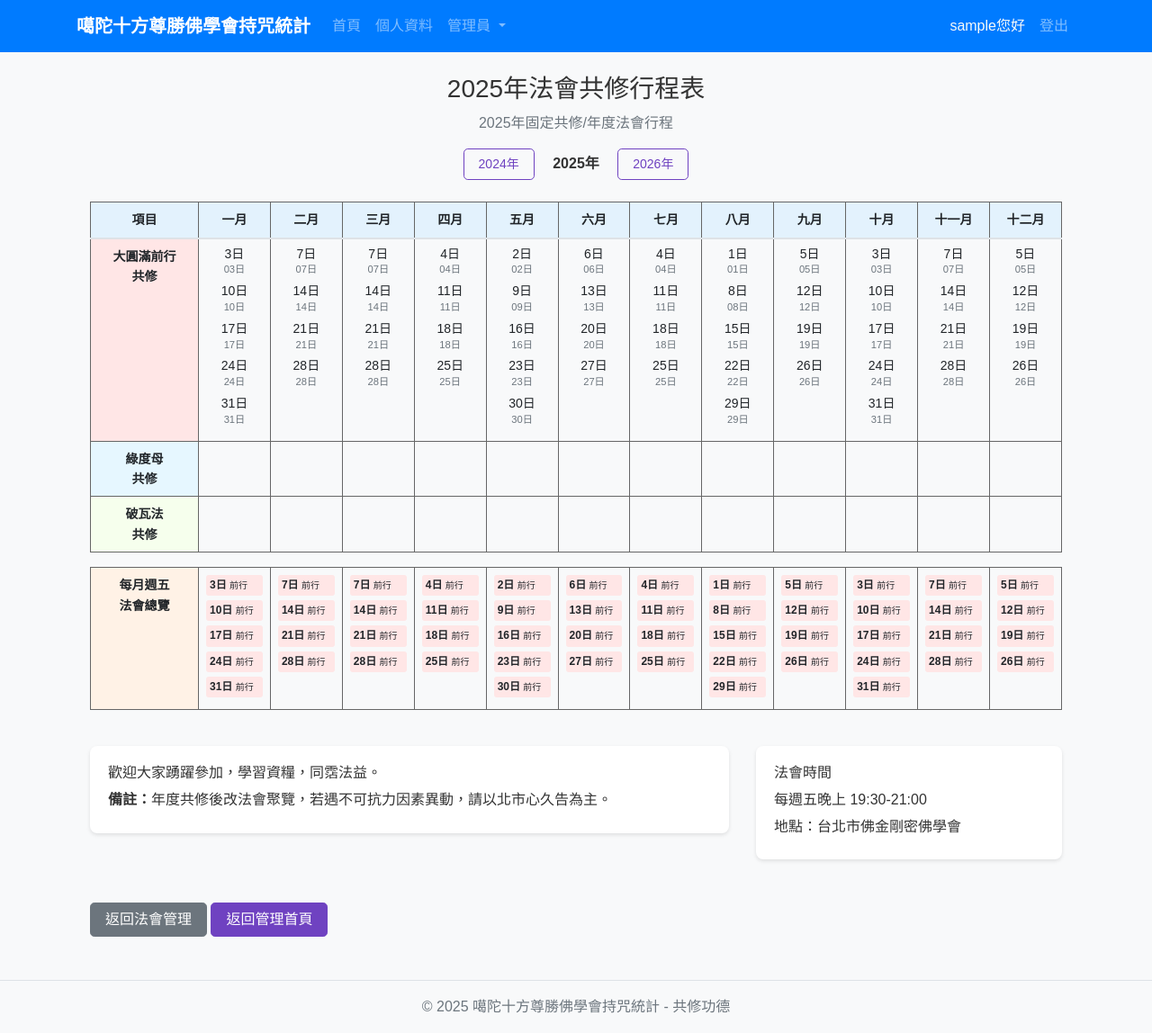
After one commit to BenLin77/mantra_count, a Flask app: page /admin/ceremony_calendar in a window 1280 px wide. The commit adds this page. Shown: the whole page at 90% size. Run offline with Flask 3, Linux system fonts and the light colour scheme; a user stored in the database is signed in; tables that the repository leaves empty hold one stand-in row (values such as "Sample post"); some libraries are stand-ins or nearby versions.

Commit message:
新增法會順序欄位以支持法會輪替，改進手動數據庫更新功能以自動創建和更新法會，並新增法會行事曆功能以顯示法會安排。

```diff
--- a/app/routes/admin.py
+++ b/app/routes/admin.py
@@ -379,3 +379,25 @@ def delete_ceremony(id):
 
     flash(f'法會 {ceremony_name} 已刪除', 'success')
     return redirect(url_for('admin.ceremonies'))
+
+@bp.route('/ceremony_calendar')
+@login_required
+@admin_required
+def ceremony_calendar():
+    """法會行事曆"""
+    year = request.args.get('year', datetime.now().year, type=int)
+
+    # 生成全年的法會安排
+    yearly_schedule = {}
+
+    for month in range(1, 13):
+        assignments = Ceremony.assign_ceremonies_to_fridays(year, month)
+        yearly_schedule[month] = assignments
+
+    # 獲取所有法會
+    ceremonies = Ceremony.query.filter_by(is_active=True).order_by(Ceremony.ceremony_order).all()
+
+    return render_template('admin/ceremony_calendar_simple.html',
+                         yearly_schedule=yearly_schedule,
+                         ceremonies=ceremonies,
+                         year=year)
--- /dev/null
+++ b/app/templates/admin/ceremony_calendar_simple.html
@@ -0,0 +1,242 @@
+{% extends "base.html" %}
+
+{% block title %}{{ year }}年法會共修行程表 - 管理員{% endblock %}
+
+{% block content %}
+<div class="container-fluid">
+    <div class="text-center mb-4">
+        <h3>{{ year }}年法會共修行程表</h3>
+        <p class="text-muted">{{ year }}年固定共修/年度法會行程</p>
+
+        <div class="mt-3">
+            <a href="{{ url_for('admin.ceremony_calendar', year=year-1) }}" class="btn btn-outline-primary btn-sm">{{ year-1 }}年</a>
+            <span class="mx-3 font-weight-bold">{{ year }}年</span>
+            <a href="{{ url_for('admin.ceremony_calendar', year=year+1) }}" class="btn btn-outline-primary btn-sm">{{ year+1 }}年</a>
+        </div>
+    </div>
+
+    <!-- 主要表格 -->
+    <div class="table-responsive">
+        <table class="table table-bordered table-sm">
+            <thead>
+                <tr class="table-primary text-center">
+                    <th style="width: 120px; vertical-align: middle;">項目</th>
+                    <th>一月</th>
+                    <th>二月</th>
+                    <th>三月</th>
+                    <th>四月</th>
+                    <th>五月</th>
+                    <th>六月</th>
+                    <th>七月</th>
+                    <th>八月</th>
+                    <th>九月</th>
+                    <th>十月</th>
+                    <th>十一月</th>
+                    <th>十二月</th>
+                </tr>
+            </thead>
+            <tbody>
+                <!-- 第一個法會 -->
+                <tr>
+                    <td class="font-weight-bold text-center ceremony-1" style="background-color: #FFE6E6;">
+                        大圓滿前行<br>共修
+                    </td>
+                    {% for month in range(1, 13) %}
+                    <td class="text-center">
+                        {% set month_assignments = yearly_schedule.get(month, []) %}
+                        {% for assignment in month_assignments %}
+                            {% if assignment.ceremony.ceremony_order == 1 %}
+                                <div class="ceremony-date">
+                                    {{ assignment.date.day }}日<br>
+                                    <small class="text-muted">{{ assignment.date.strftime('%d') }}日</small>
+                                </div>
+                            {% endif %}
+                        {% endfor %}
+                    </td>
+                    {% endfor %}
+                </tr>
+
+                <!-- 第二個法會 -->
+                <tr>
+                    <td class="font-weight-bold text-center ceremony-2" style="background-color: #E6F7FF;">
+                        綠度母<br>共修
+                    </td>
+                    {% for month in range(1, 13) %}
+                    <td class="text-center">
+                        {% set month_assignments = yearly_schedule.get(month, []) %}
+                        {% for assignment in month_assignments %}
+                            {% if assignment.ceremony.ceremony_order == 2 %}
+                                <div class="ceremony-date">
+                                    {{ assignment.date.day }}日<br>
+                                    <small class="text-muted">{{ assignment.date.strftime('%d') }}日</small>
+                                </div>
+                            {% endif %}
+                        {% endfor %}
+                    </td>
+                    {% endfor %}
+                </tr>
+
+                <!-- 第三個法會 -->
+                <tr>
+                    <td class="font-weight-bold text-center ceremony-3" style="background-color: #F6FFED;">
+                        破瓦法<br>共修
+                    </td>
+                    {% for month in range(1, 13) %}
+                    <td class="text-center">
+                        {% set month_assignments = yearly_schedule.get(month, []) %}
+                        {% for assignment in month_assignments %}
+                            {% if assignment.ceremony.ceremony_order == 3 %}
+                                <div class="ceremony-date">
+                                    {{ assignment.date.day }}日<br>
+                                    <small class="text-muted">{{ assignment.date.strftime('%d') }}日</small>
+                                </div>
+                            {% endif %}
+                        {% endfor %}
+                    </td>
+                    {% endfor %}
+                </tr>
+
+                <!-- 分隔行 -->
+                <tr style="height: 10px;">
+                    <td colspan="13" style="background-color: #f8f9fa; border: none;"></td>
+                </tr>
+
+                <!-- 每月總覽 -->
+                <tr>
+                    <td class="font-weight-bold text-center" style="background-color: #FFF2E6;">
+                        每月週五<br>法會總覽
+                    </td>
+                    {% for month in range(1, 13) %}
+                    <td style="padding: 8px; vertical-align: top;">
+                        {% set month_assignments = yearly_schedule.get(month, []) %}
+                        {% for assignment in month_assignments %}
+                            <div class="small-ceremony-item ceremony-color-{{ assignment.ceremony.ceremony_order }}">
+                                <strong>{{ assignment.date.day }}日</strong>
+                                <span class="ceremony-name">
+                                    {% if assignment.ceremony.ceremony_order == 1 %}前行
+                                    {% elif assignment.ceremony.ceremony_order == 2 %}度母
+                                    {% elif assignment.ceremony.ceremony_order == 3 %}破瓦
+                                    {% endif %}
+                                </span>
+                            </div>
+                        {% endfor %}
+                    </td>
+                    {% endfor %}
+                </tr>
+            </tbody>
+        </table>
+    </div>
+
+    <!-- 說明 -->
+    <div class="row mt-4">
+        <div class="col-md-8">
+            <div class="card">
+                <div class="card-body">
+                    <h6>歡迎大家踴躍參加，學習資糧，同霑法益。</h6>
+                    <p class="mb-1"><strong>備註：</strong>年度共修後改法會聚覽，若遇不可抗力因素異動，請以北市心久告為主。</p>
+                </div>
+            </div>
+        </div>
+        <div class="col-md-4">
+            <div class="card">
+                <div class="card-body">
+                    <h6>法會時間</h6>
+                    <p class="mb-1">每週五晚上 19:30-21:00</p>
+                    <p class="mb-1">地點：台北市佛金剛密佛學會</p>
+                </div>
+            </div>
+        </div>
+    </div>
+
+    <!-- 返回按鈕 -->
+    <div class="mt-4">
+        <a href="{{ url_for('admin.ceremonies') }}" class="btn btn-secondary">返回法會管理</a>
+        <a href="{{ url_for('admin.index') }}" class="btn btn-primary">返回管理首頁</a>
+    </div>
+</div>
+
+<style>
+/* 表格樣式 */
+.table-bordered td, .table-bordered th {
+    border: 1px solid #666;
+    padding: 8px;
+    font-size: 14px;
+}
+
+.table th {
+    background-color: #e3f2fd;
+    text-align: center;
+    font-weight: bold;
+}
+
+/* 法會項目樣式 */
+.ceremony-1 {
+    background-color: #FFE6E6 !important;
+}
+
+.ceremony-2 {
+    background-color: #E6F7FF !important;
+}
+
+.ceremony-3 {
+    background-color: #F6FFED !important;
+}
+
+/* 小型法會項目 */
+.small-ceremony-item {
+    margin-bottom: 5px;
+    padding: 2px 4px;
+    border-radius: 3px;
+    font-size: 12px;
+    display: block;
+}
+
+.ceremony-color-1 {
+    background-color: #FFE6E6;
+}
+
+.ceremony-color-2 {
+    background-color: #E6F7FF;
+}
+
+.ceremony-color-3 {
+    background-color: #F6FFED;
+}
+
+.ceremony-name {
+    font-size: 10px;
+}
+
+/* 日期樣式 */
+.ceremony-date {
+    margin-bottom: 8px;
+    line-height: 1.2;
+}
+
+/* 響應式設計 */
+@media (max-width: 768px) {
+    .table-responsive {
+        font-size: 11px;
+    }
+
+    .small-ceremony-item {
+        font-size: 10px;
+    }
+
+    .ceremony-date {
+        font-size: 12px;
+    }
+}
+
+/* 列印樣式 */
+@media print {
+    .btn, .card {
+        display: none !important;
+    }
+
+    .table {
+        font-size: 12px;
+    }
+}
+</style>
+{% endblock %}
--- a/app/templates/admin/index.html
+++ b/app/templates/admin/index.html
@@ -56,6 +56,9 @@
                             <a href="{{ url_for('admin.ceremonies') }}" class="list-group-item list-group-item-action">
                                 <i class="fas fa-calendar-week mr-2"></i> 法會管理
                             </a>
+                            <a href="{{ url_for('admin.ceremony_calendar') }}" class="list-group-item list-group-item-action">
+                                <i class="fas fa-calendar-check mr-2"></i> 法會行事曆
+                            </a>
                             <a href="{{ url_for('admin.statistics') }}" class="list-group-item list-group-item-action">
                                 <i class="fas fa-chart-bar mr-2"></i> 統計數據
                             </a>
--- a/app/templates/admin/user_detail.html
+++ b/app/templates/admin/user_detail.html
@@ -15,7 +15,7 @@
                     <div class="card-body">
                         <p><strong>用戶名：</strong> {{ user.username }}</p>
                         <p><strong>電子郵件：</strong> {{ user.email }}</p>
-                        <p><strong>註冊時間：</strong> {{ user.created_at.strftime('%Y-%m-%d %H:%M') }}</p>
+                        <p><strong>註冊時間：</strong> {{ user.get_formatted_created_at() }}</p>
                         <p><strong>是否管理員：</strong> {% if user.is_admin %}是{% else %}否{% endif %}</p>
                     </div>
                 </div>
```
Also changed, not shown: app/models/ceremony.py (+46 -0 lines), app/templates/admin/ceremony_calendar.html (added, +209 -0 lines), app/views/admin.py (added, +21 -0 lines), manual_db_update.py (+89 -27 lines).
